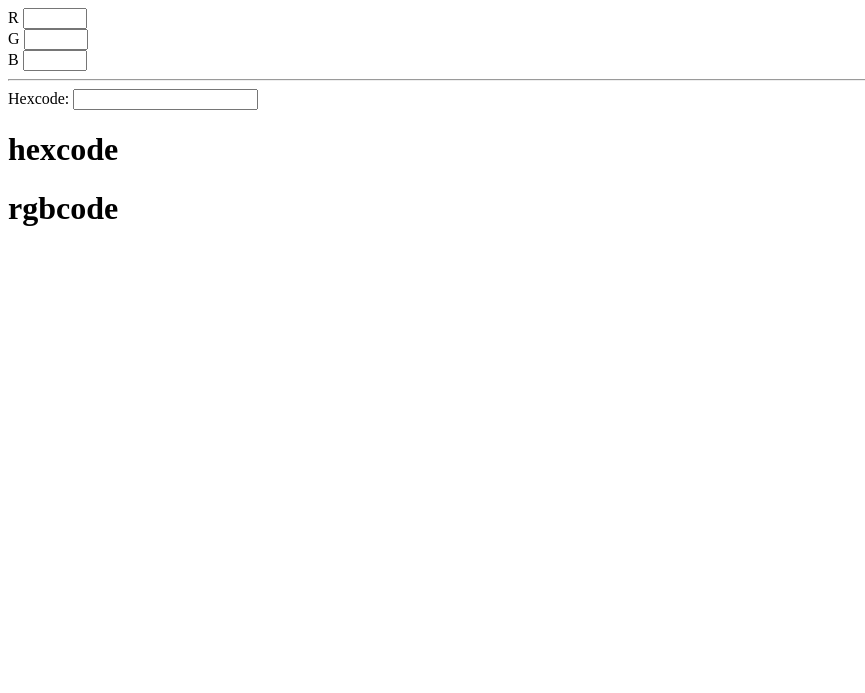
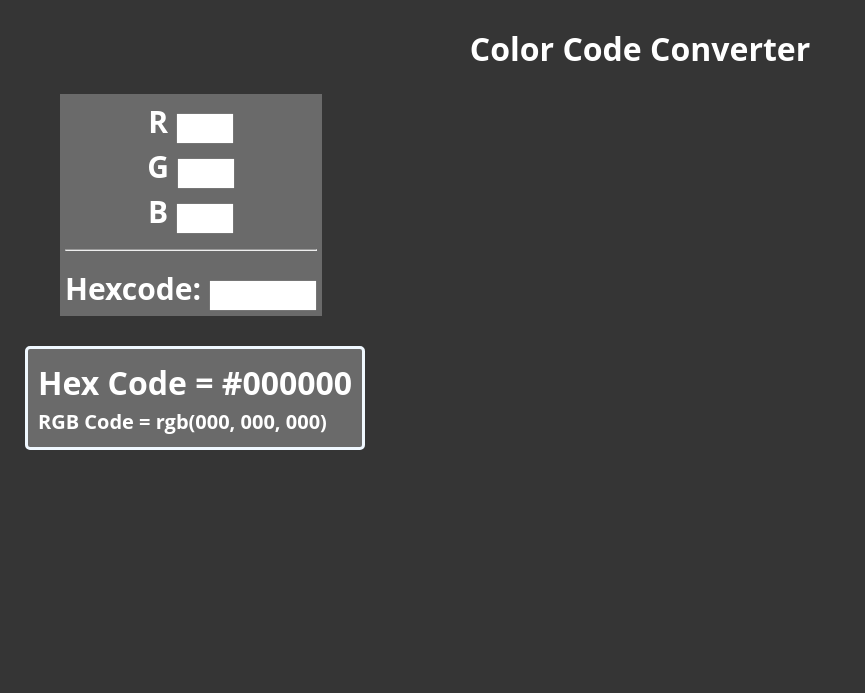
Before and after one commit to Abdulqadir8604/hex-to-rgb, a plain HTML site: page index.html in a window 1280 px wide. Shown: the whole page, without its empty margins (0-865 px from the left). Drawn offline with Linux system fonts and the light colour scheme.

Commit message:
changed ui

```diff
--- a/index.html
+++ b/index.html
@@ -4,22 +4,32 @@
 	<meta charset="UTF-8">
 	<meta http-equiv="X-UA-Compatible" content="IE=edge">
 	<meta name="viewport" content="width=device-width, initial-scale=1.0">
-	<title>Home</title>
+	<link rel="stylesheet" href="style.css">
+	<title>Color Code Converter</title>
 </head>
 <body>
-	<label for="R">R</label>
-	<input type="number" id="R" max="255" min="0"><br>
-	<label for="G">G</label>
-	<input type="number" id="G"  max="255" min="0"><br>
-	<label for="B">B</label>
-	<input type="number" id="B"  max="255" min="0"><br><hr>
+
+	<center><h1>Color Code Converter</h1></center>
+	<div class="rgb-input">
+		<label for="R">R</label>
+		<input type="number" id="R" max="255" min="0"><br>
+		<label for="G">G</label>
+		<input type="number" id="G"  max="255" min="0"><br>
+		<label for="B">B</label>
+		<input type="number" id="B"  max="255" min="0"><br>
+	<hr>
 
 	<label for="hexcode">Hexcode: </label>
-	<input type="text" id="hexcode"><br>
+	<input type="text" id="hexcode" maxlength="6"><br>
 
-	<h1 id="hex_code">hexcode</h1>
-	<h1 id="rgb_code">rgbcode</h1>
-	<div id="color"><br><br><br><br><br><br></div>
+	</div>
+
+	<div class="outputDiv">
+		<h1 id="hex_code">Hex Code = #000000</h1>
+		<h1 id="rgb_code">RGB Code = rgb(000, 000, 000)</h1>
+	</div>
+
+	<div id="color" style="width: 250px; height: 200px"></div>
 
 	<script src="script.js"></script>
 </body>
--- a/script.js
+++ b/script.js
@@ -9,17 +9,16 @@ const rgb_text = document.getElementById("rgb_code");
 document.getElementById("hexcode").addEventListener("input", getHex);
 function getHex() {
 	RGBstring = document.getElementById("hexcode").value;
-	rgb_text.innerHTML = "RGB Code = "+hexToRgb(RGBstring);
+	rgb_text.innerHTML = "RGB Code = " + hexToRgb(RGBstring);
 	document.getElementById("color").style.backgroundColor = hexToRgb(RGBstring);
 }
-
 
 	var R;
 	document.getElementById("R").addEventListener("input", getR);
 	function getR() {
 		R = document.getElementById("R").value;
 		rgbString = "rgb(" + R + "," + G + "," + B + ")";
-		hex_text.innerHTML = "Hex Code = #"+rgbToHex(rgbString);
+		hex_text.innerHTML = "Hex Code = " + rgbToHex(R, G, B);
 		document.getElementById("color").style.backgroundColor = "rgb(" + R + "," + G + "," + B + ")";
 	}
 
@@ -28,7 +27,7 @@ function getHex() {
 	function getG() {
 		G = document.getElementById("G").value;
 		rgbString = "rgb(" + R + "," + G + "," + B + ")";
-		hex_text.innerHTML = "Hex Code = #"+rgbToHex(rgbString);
+		hex_text.innerHTML = "Hex Code = " + rgbToHex(100, 255, 101);
 		document.getElementById("color").style.backgroundColor = "rgb(" + R + "," + G + "," + B + ")";
 	}
 
@@ -37,36 +36,24 @@ function getHex() {
 	function getB() {
 		B = document.getElementById("B").value;
 		rgbString = "rgb(" + R + "," + G + "," + B + ")";
-		hex_text.innerHTML = "Hex Code = #"+rgbToHex(rgbString);
+		hex_text.innerHTML = "Hex Code = " + rgbToHex(R, G, B);
 		document.getElementById("color").style.backgroundColor = "rgb(" + R + "," + G + "," + B + ")";
 	}
 
-	function componentFromStr(numStr, percent) {
-		var num = Math.max(0, parseInt(numStr, 10));
-		return percent ?
-			Math.floor(255 * Math.min(100, num) / 100) : Math.min(255, num);
-	}
+	function rgbToHex(r, g, b) {
+		if (r > 255 || g > 255 || b > 255)
+			throw "Invalid color component";
 
-	function rgbToHex(rgb) {
-		var rgbRegex = /^rgb\(\s*(-?\d+)(%?)\s*,\s*(-?\d+)(%?)\s*,\s*(-?\d+)(%?)\s*\)$/;
-		var result, r, g, b, hex = "";
-		if ((result = rgbRegex.exec(rgb))) {
-			r = componentFromStr(result[1], result[2]);
-			g = componentFromStr(result[3], result[4]);
-			b = componentFromStr(result[5], result[6]);
-
-			hex = (0x1000000 + (r << 16) + (g << 8) + b).toString(16).slice(1);
-		}
-		return hex;
+		rgb_text.innerHTML = "RGB Code = " + rgbString;
+		return ("#" + ((r << 16) | (g << 8) | b).toString(16)).toUpperCase();
 	}
 
 	function hexToRgb(c) {
-		if (/^#([a-f0-9]{3}){1,2}$/.test(c)) {
-			if (c.length == 4 || c.length == 5 || c.length == 6) {
-				c = '#' + [c[1], c[1], c[2], c[2], c[3], c[3]].join('');
-			}
-			c = '0x' + c.substring(1);
-			return 'rgb(' + [(c >> 16) & 255, (c >> 8) & 255, c & 255].join(',') + ')';
-		}
-		return '';
+		var hex = c.replace('#', '');
+		var bigint = parseInt(hex, 16);
+		var r = (bigint >> 16) & 255;
+		var g = (bigint >> 8) & 255;
+		var b = bigint & 255;
+		hex_text.innerHTML = "Hex Code = #" + RGBstring.toUpperCase();
+		return "rgb(" + r + "," + g + "," + b + ")";
 	}
--- /dev/null
+++ b/style.css
@@ -0,0 +1,65 @@
+body{
+    background-color: #353535;
+    color: #ffffff;
+    margin: 25px;
+    position: relative;
+    font-family: 'Open Sans', sans-serif;
+    font-size: 16px;
+    line-height: 1.5;
+}
+
+.outputDiv{
+    background-color: #6a6a6a;
+    color: #ffffff;
+    margin-top: 30px;
+    position: relative;
+    font-family: 'Open Sans', sans-serif;
+    border-radius: 5px;
+    padding: 10px;
+    border-color: aliceblue;
+    border-style: solid;
+    width: fit-content;
+}
+
+.outputDiv h1{
+    font-weight: 700;
+    margin: 0;
+    padding: 0;
+}
+
+.rgb-input{
+    width: fit-content;
+    margin-left: 35px;
+    padding: 5px;
+    border: none;
+    background-color: #6a6a6a;
+    color: #ffffff;
+    font-size: 16px;
+    font-family: 'Open Sans', sans-serif;
+    text-align: center;
+    line-height: 1.5;
+    font-size: 30px;
+    font-weight: 700;
+}
+.rgb-input:focus{
+    outline: none;
+}
+.rgb-input input{
+    width: 50px;
+    height: 25px;
+    font-size: 16px;
+}
+
+#hexcode{
+    width: 100px;
+    height: 25px;
+    font-size: 16px;
+}
+
+#color{
+    margin: 40px;
+}
+
+#rgb_code{
+    font-size: 20px;
+}
```
